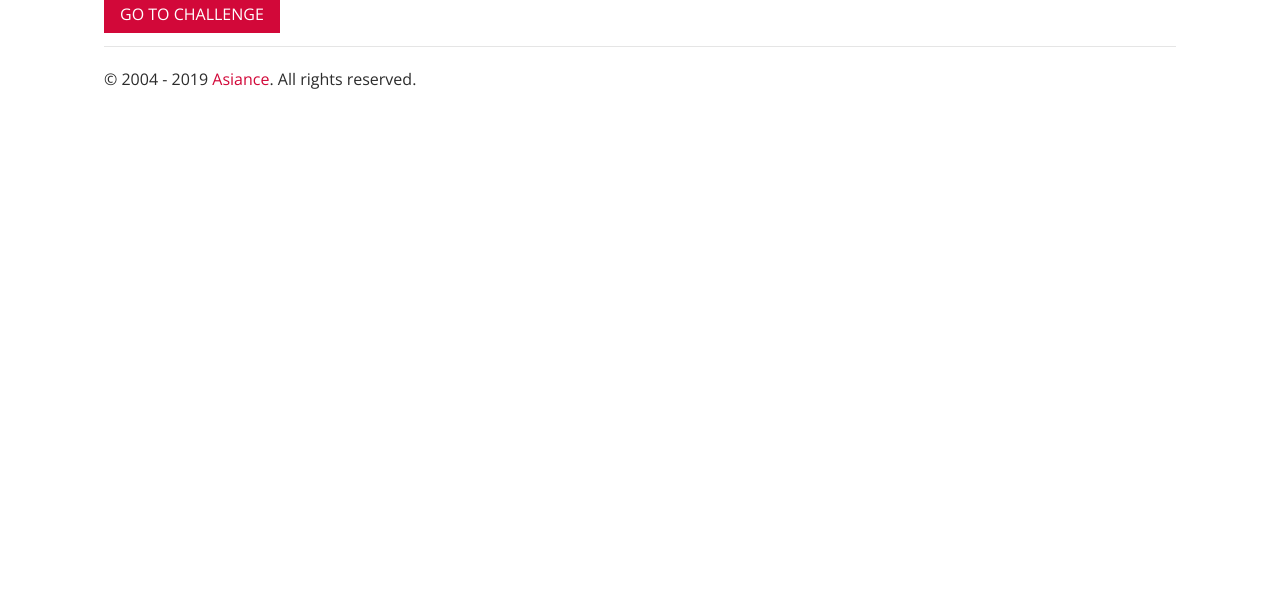
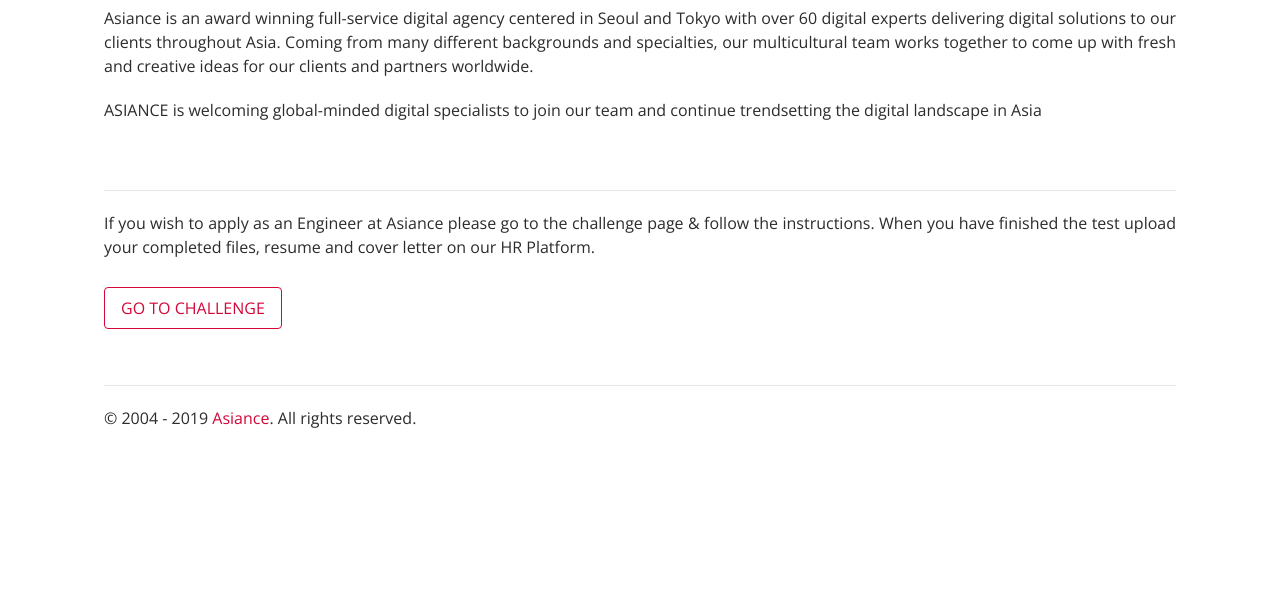
Before and after one commit to Asiance/asiance.github.io, a plain HTML site: page index.html in a window 1280 px wide. Shown: the part 206-800 px from the top of the page. Drawn offline with nearby package versions, Linux system fonts and the light colour scheme.

Commit message:
Update page

```diff
--- a/index.html
+++ b/index.html
@@ -15,18 +15,32 @@
     <link rel="apple-touch-icon" sizes="128x128" href="static/img/asiance-logo-colors-128.png">
 </head>
 <body>
-<div class="wrapper">
-    <header>
-        <div class="logo"><img src="static/img/asiance-logo-colors-256.png"/></div>
-        <h1 class="subtitle">ASIANCE Challenge</h1>
-        <a class="btn-outline" href="challenge.html">Go to challenge</a>
-
-    </header>
-
-
-    <hr/>
-
-    <footer>&copy; 2004 - 2019 <a href="https://www.asiance.com" target="_blank">Asiance</a>. All rights reserved.</footer>
-</div>
+<header>
+    <div class="logo"><a href="index.html"><img src="static/img/asiance-logo-colors-256.png"/></a></div>
+    <h1 class="subtitle">Let’s Transform The Digital Experience.</h1>
+</header>
+<section>
+    <p>
+        Asiance is an award winning full-service digital agency centered in Seoul and Tokyo with over 60 digital
+        experts delivering digital solutions to our clients throughout Asia.
+        Coming from many different backgrounds and specialties, our multicultural team works together to come up
+        with fresh and creative ideas for our clients and partners worldwide.
+    </p>
+    <p>
+        ASIANCE is welcoming global-minded digital specialists to join our team and continue trendsetting the
+        digital landscape in Asia
+    </p>
+</section>
+<hr/>
+<section>
+    <p>
+        If you wish to apply as an Engineer at Asiance please go to the challenge page & follow the instructions.
+        When you have finished the test upload your completed files, resume and cover letter on our HR Platform.
+    </p>
+    <a class="btn-outline" href="challenge.html">Go to challenge</a>
+</section>
+<hr/>
+<footer>&copy; 2004 - 2019 <a href="https://www.asiance.com" target="_blank">Asiance</a>. All rights reserved.
+</footer>
 </body>
 </html>
--- a/static/css/style.css
+++ b/static/css/style.css
@@ -15,6 +15,10 @@
 	:root {
 		font-size: 1em;
 	}
+
+	body {
+		padding: 0 5rem;
+	}
 }
 
 body {
@@ -22,7 +26,6 @@
 	color:#2C2C2C;
 	font-weight:400;
 	margin:1.5rem;
-    padding: 0 5rem;
 }
 
 h1, h2, h3, h4, h5, h6 {
@@ -96,10 +99,20 @@
 }
 
 .btn-outline {
+    display: inline-block;
+    margin: .5rem 0;
     padding: .5rem 1rem;
+    background-color: white;
+    color: #d20839;
+    border: 1px solid #d20839;
+    border-radius: .25rem;
+    text-transform: uppercase;
+}
+
+.btn-outline:hover {
     background-color: #d20839;
     color: white;
-    text-transform: uppercase;
+    transition: background-color .2s linear;
 }
 
 strong {
```
Also changed, not shown: challenge.html (+8 -11 lines).
